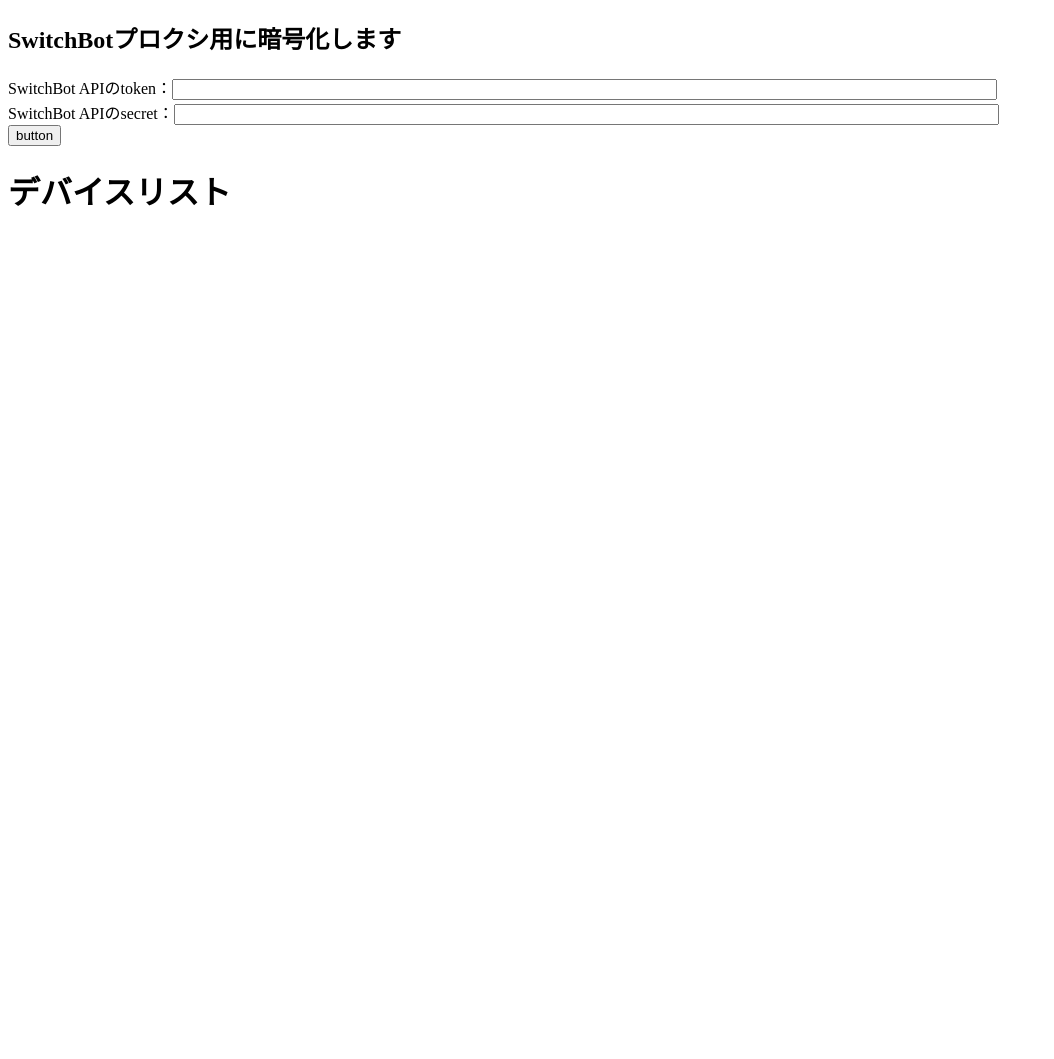
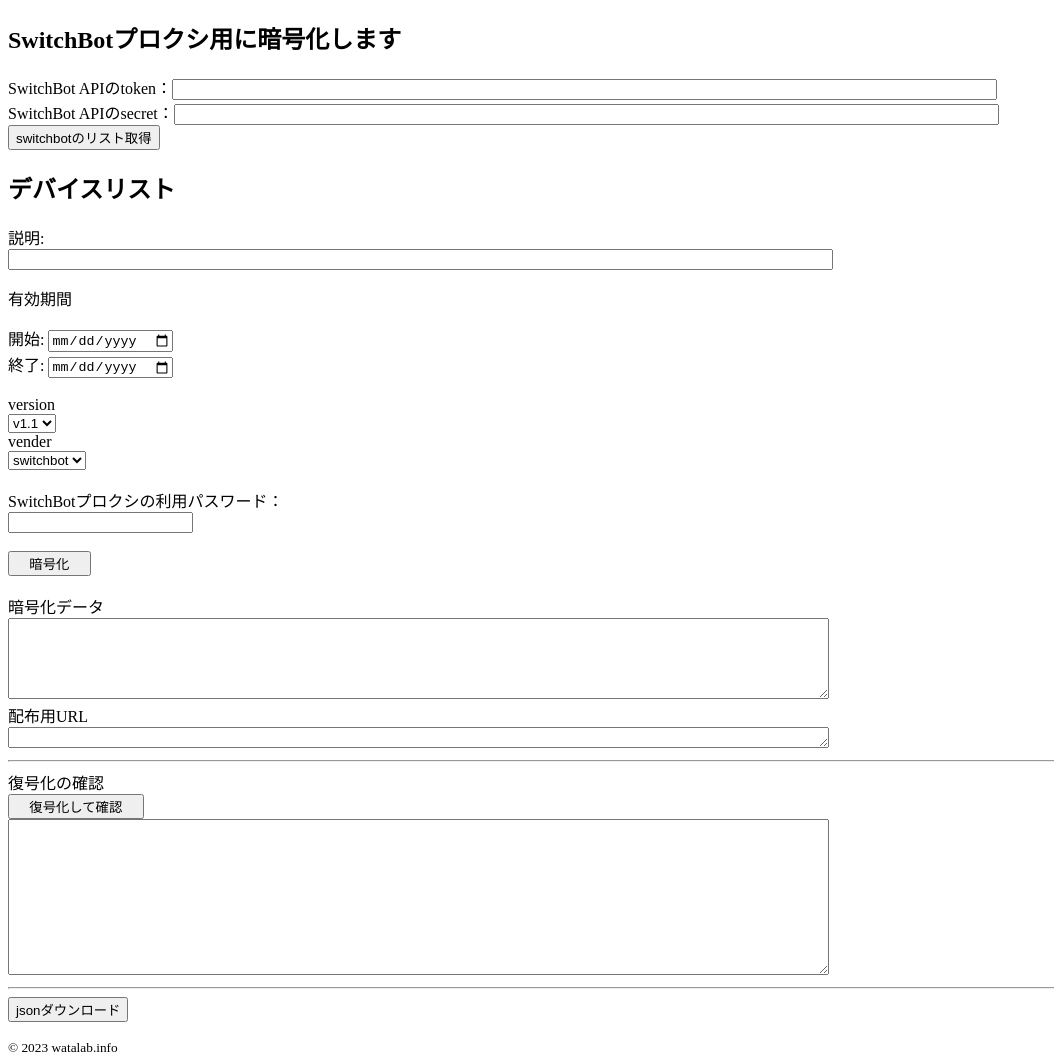
Before and after one commit to KuRa04/switch_bot, a website: page swbotproxy.html in a window 1280 px wide. Shown: the whole page, without its empty margins (0-1054 px from the left). Before the commit the page ends 800 px from the top, so only its background shows below. Drawn offline with nearby package versions, Linux system fonts and the light colour scheme.

Commit message:
feat: 暗号化/復号化のロジックを修正

```diff
--- a/sw.js
+++ b/sw.js
@@ -131,7 +131,7 @@
 function clickBtnEnc() {
   const password = document.getElementById("password").value;
   const token = document.getElementById("token").value;
-  const secret = document.getElementById("secret").value;
+  const secret = document.getElementById("secret_key").value;
   const description = document.getElementById("description").value;
   const startTime = document.getElementById("startTime").value;
   const endTime = document.getElementById("endTime").value;
--- a/swbotproxy.html
+++ b/swbotproxy.html
@@ -15,12 +15,75 @@
       <label>SwitchBot APIのsecret：</label
       ><input type="text" name="secret_key" id="secret_key" size="100" /><br />
     </form>
-    <button onclick="getDeviceList()">button</button>
+    <button onclick="getDeviceList()">switchbotのリスト取得</button>
 
-    <h1>デバイスリスト</h1>
+    <h2>デバイスリスト</h2>
     <!-- deviceListContainerを追加 -->
     <div id="deviceListContainer">
       <!-- JavaScriptがここにデバイスリストを動的に挿入します -->
     </div>
+
+    <label>説明:</label><br />
+    <input
+      type="text"
+      name="description"
+      id="description"
+      size="100"
+      value=""
+    /><br />
+    <p>有効期間</p>
+    <label>開始:</label>
+    <input
+      type="date"
+      name="startTime"
+      id="startTime"
+      size="100"
+      value=""
+    /><br />
+    <label>終了:</label>
+    <input
+      type="date"
+      name="endTime"
+      id="endTime"
+      size="100"
+      value=""
+    /><br /><br />
+    <label>version</label><br />
+    <select name="version" id="version">
+      <option value="v1.0">v1.0</option>
+      <option value="v1.1" selected>v1.1</option></select
+    ><br />
+    <label>vender</label><br />
+    <select name="vender" id="vender">
+      <option value="switchbot" selected>switchbot</option>
+      <option value="tp-link">tp-link</option></select
+    ><br />
+    <br />
+    <label>SwitchBotプロクシの利用パスワード：</label><br />
+    <input type="text" name="password" id="password" /><br /><br />
+
+    <input
+      type="button"
+      value="　暗号化　"
+      onclick="clickBtnEnc()"
+    /><br /><br />
+    <script type="text/javascript" src="sw.js"></script>
+
+    <label>暗号化データ</label><br />
+    <textarea id="encdata" cols="100" rows="5" readonly></textarea><br />
+    <label>配布用URL</label><br />
+    <textarea id="guest_login_page_url" cols="100" rows="1" readonly></textarea>
+
+    <hr />
+    <label>復号化の確認</label><br />
+    <input
+      type="button"
+      value="　復号化して確認　"
+      onclick="clickBtnDec()"
+    /><br />
+    <textarea id="decdata" cols="100" rows="10" readonly></textarea>
+    <hr />
+    <button onclick="jsonDownload()">jsonダウンロード</button>
+    <p><small>&copy; 2023 watalab.info</small></p>
   </body>
 </html>
```
